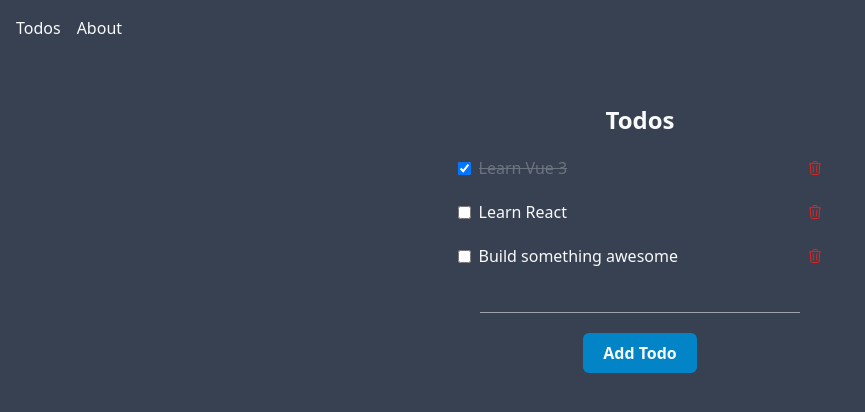
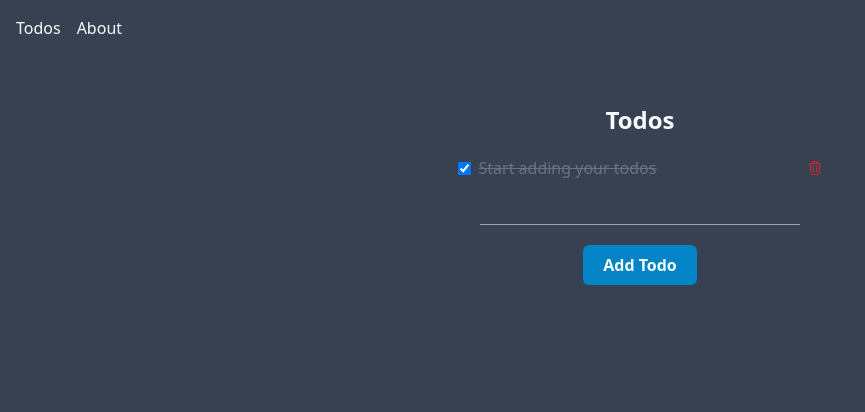
Before and after one commit to Farhood150/vue-todo, a Vue app: page / in a window 1280 px wide. Shown: the top 412 px of the page, without its empty margins (0-865 px from the left). Built offline with nearby package versions, Linux system fonts and the light colour scheme.

Commit message:
feat: implement todo store with persisted state and update views to use store

```diff
--- a/package.json
+++ b/package.json
@@ -10,6 +10,7 @@
   },
   "dependencies": {
     "pinia": "^2.3.0",
+    "pinia-plugin-persistedstate": "^4.2.0",
     "vue": "^3.5.13",
     "vue-router": "^4.5.0"
   },
--- a/src/main.js
+++ b/src/main.js
@@ -2,13 +2,17 @@ import './assets/style.css'
 
 import { createApp } from 'vue'
 import { createPinia } from 'pinia'
+import piniaPluginPersistedstate from 'pinia-plugin-persistedstate'
+
 
 import App from './App.vue'
 import router from './router'
 
 const app = createApp(App)
+const pinia = createPinia()
+pinia.use(piniaPluginPersistedstate)
 
-app.use(createPinia())
+app.use(pinia)
 app.use(router)
 
 app.mount('#app')
--- /dev/null
+++ b/src/stores/todo.js
@@ -0,0 +1,28 @@
+import { ref } from 'vue'
+import { defineStore } from "pinia"
+
+export const useTodoStore = defineStore('todo', () => {
+    const todos = ref([
+        { id: 1, text: 'Start adding your todos', completed: true },
+    ])
+
+    const newTodo = ref('')
+
+    function addTodo() {
+        if (!newTodo.value) return
+        todos.value.push({
+            id: todos.value.length + 1,
+            text: newTodo.value,
+            completed: false,
+        })
+        newTodo.value = ''
+    }
+
+    function deleteTodo(id) {
+        todos.value = todos.value.filter((todo) => todo.id !== id)
+    }
+
+    return { todos, newTodo, addTodo, deleteTodo }
+}, {
+    persist: true
+})
--- a/src/views/AboutView.vue
+++ b/src/views/AboutView.vue
@@ -1,3 +1,16 @@
+<script setup>
+import { useTodoStore } from '@/stores/todo'
+const store = useTodoStore()
+</script>
+
 <template>
-    <h1>This is an about page</h1>
+    <h1 class="text-4xl">This is an about page</h1>
+    <h2 class="text-2xl mt-5">Here's a list of completed todos:</h2>
+    <ul v-if="store">
+        <li v-for="todo in store.todos" :key="todo.id">
+            <span v-if="todo.completed">
+                {{ todo.text }}
+            </span>
+        </li>
+    </ul>
 </template>
--- a/src/views/TodosView.vue
+++ b/src/views/TodosView.vue
@@ -1,41 +1,21 @@
 <script setup>
-import { ref } from 'vue'
-const todos = ref([
-    { id: 1, text: 'Learn Vue 3', completed: true },
-    { id: 2, text: 'Learn React', completed: false },
-    { id: 3, text: 'Build something awesome', completed: false },
-])
-
-const newTodo = ref('')
-
-const addTodo = () => {
-    if (!newTodo.value) return
-    todos.value.push({
-        id: todos.value.length + 1,
-        text: newTodo.value,
-        completed: false,
-    })
-    newTodo.value = ''
-}
-
-const deleteTodo = (id) => {
-    todos.value = todos.value.filter((todo) => todo.id !== id)
-}
+import { useTodoStore } from '@/stores/todo'
+const store = useTodoStore()
 </script>
 
 <template>
     <section class="flex flex-col items-center gap-5">
         <h1 class="text-2xl font-bold">Todos</h1>
         <ul class="flex flex-col gap-5">
-            <li v-for="todo in todos" :key="todo.id" class="flex items-center gap-2">
+            <li v-for="todo in store.todos" :key="todo.id" class="flex items-center gap-2">
                 <input type="checkbox" v-model="todo.completed" />
                 <input :class="{ 'line-through': todo.completed }" :value="todo.text" v-model="todo.text" :disabled="todo.completed" class="bg-transparent disabled:text-gray-500 w-80 focus-visible:outline-0 focus-visible:border-b focus-visible:border-gray-300"/>
-                    <svg xmlns="http://www.w3.org/2000/svg" fill="none" viewBox="0 0 24 24" stroke-width="1.5" class="size-4 stroke-red-600 cursor-pointer" @click="deleteTodo(todo.id)">
+                    <svg xmlns="http://www.w3.org/2000/svg" fill="none" viewBox="0 0 24 24" stroke-width="1.5" class="size-4 stroke-red-600 cursor-pointer" @click="store.deleteTodo(todo.id)">
                         <path stroke-linecap="round" stroke-linejoin="round" d="m14.74 9-.346 9m-4.788 0L9.26 9m9.968-3.21c.342.052.682.107 1.022.166m-1.022-.165L18.16 19.673a2.25 2.25 0 0 1-2.244 2.077H8.084a2.25 2.25 0 0 1-2.244-2.077L4.772 5.79m14.456 0a48.108 48.108 0 0 0-3.478-.397m-12 .562c.34-.059.68-.114 1.022-.165m0 0a48.11 48.11 0 0 1 3.478-.397m7.5 0v-.916c0-1.18-.91-2.164-2.09-2.201a51.964 51.964 0 0 0-3.32 0c-1.18.037-2.09 1.022-2.09 2.201v.916m7.5 0a48.667 48.667 0 0 0-7.5 0" />
                     </svg>
             </li>
         </ul>
-        <input type="text" v-model="newTodo" class="bg-transparent border-b border-gray-400 w-80 focus-visible:outline-0 focus-visible:border-b focus-visible:border-gray-300"/>
-        <button @click="addTodo" class="bg-sky-600 px-5 py-2 font-semibold rounded-md">Add Todo</button>
+        <input type="text" v-model="store.newTodo" class="bg-transparent border-b border-gray-400 w-80 focus-visible:outline-0 focus-visible:border-b focus-visible:border-gray-300"/>
+        <button @click="store.addTodo" class="bg-sky-600 px-5 py-2 font-semibold rounded-md">Add Todo</button>
     </section>
 </template>
```
Also changed, not shown: 1 other file (tests, documents, lock files or other folders).
